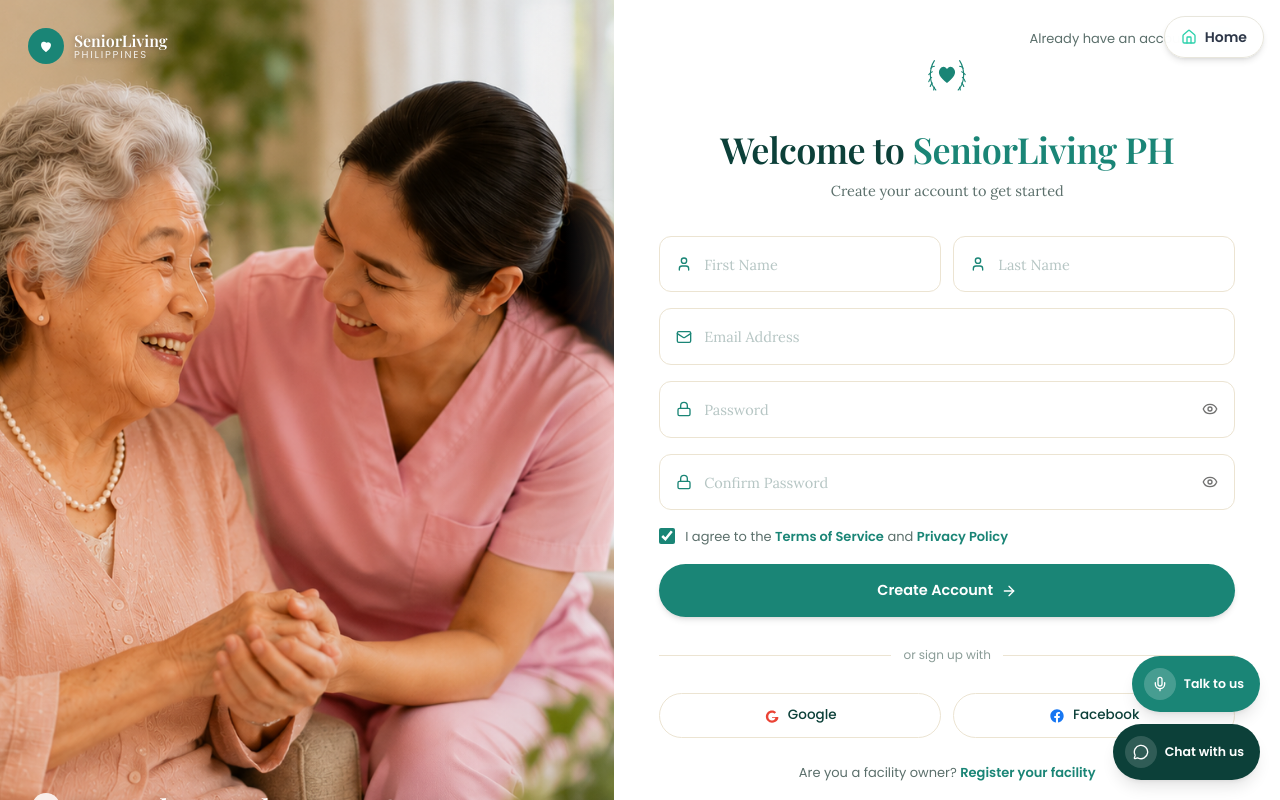
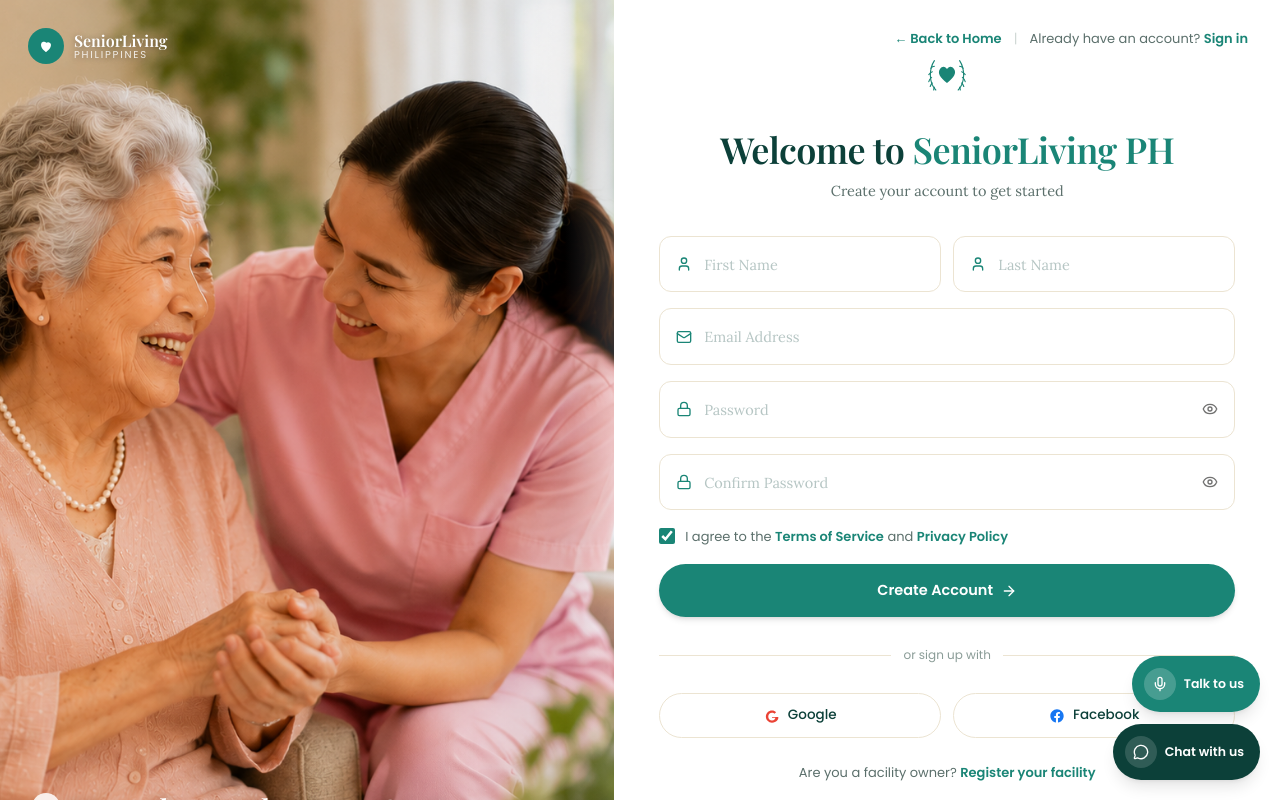
Before and after one commit to hivelinkph/carehaven-ph, a Next.js app: page /auth/signup in a window 1280 px wide. Shown: the top 800 px of the page. Built offline with nearby package versions, Linux system fonts and the light colour scheme.

Commit message:
ux: move Back to Home into auth topRight header; remove floating button from auth pages

```diff
--- a/src/components/auth/LoginForm.tsx
+++ b/src/components/auth/LoginForm.tsx
@@ -67,6 +67,10 @@
     <AuthLayout
       topRight={
         <>
+          <Link href="/" className="font-semibold" style={{ color: "#1a8576" }}>
+            ← Back to Home
+          </Link>
+          <span className="mx-3" style={{ color: "#cfd8d5" }}>|</span>
           New here?{" "}
           <Link href="/auth/signup" className="font-semibold" style={{ color: "#1a8576" }}>
             Create an account
--- a/src/components/auth/SignupForm.tsx
+++ b/src/components/auth/SignupForm.tsx
@@ -92,6 +92,10 @@
       wide
       topRight={
         <>
+          <Link href="/" className="font-semibold" style={{ color: "#1a8576" }}>
+            ← Back to Home
+          </Link>
+          <span className="mx-3" style={{ color: "#cfd8d5" }}>|</span>
           Already have an account?{" "}
           <Link href="/auth/login" className="font-semibold" style={{ color: "#1a8576" }}>
             Sign in
--- a/src/components/layout/BackToHomeButton.tsx
+++ b/src/components/layout/BackToHomeButton.tsx
@@ -10,7 +10,8 @@
     pathname === "/" ||
     pathname.startsWith("/admin") ||
     pathname.startsWith("/dashboard") ||
-    pathname.startsWith("/provider")
+    pathname.startsWith("/provider") ||
+    pathname.startsWith("/auth")
   ) return null;
 
   return (
```
